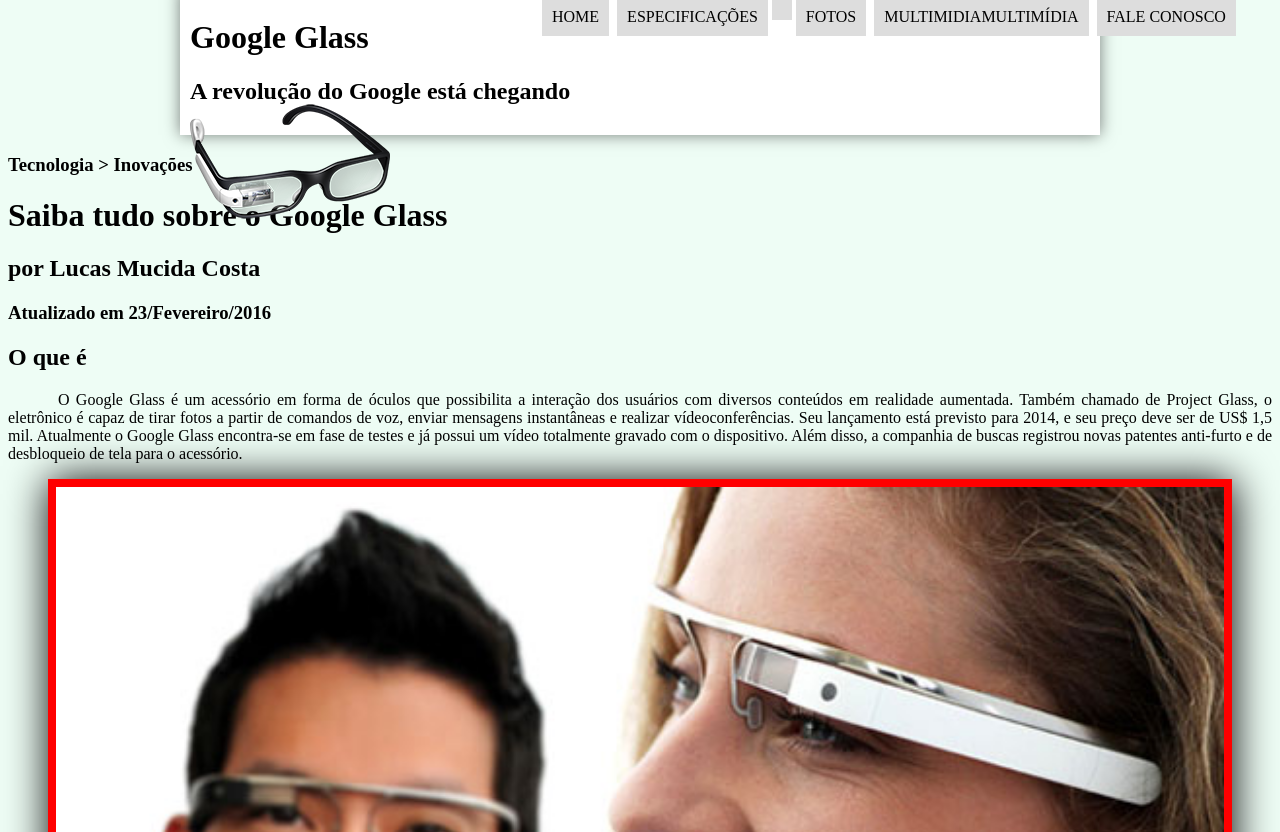
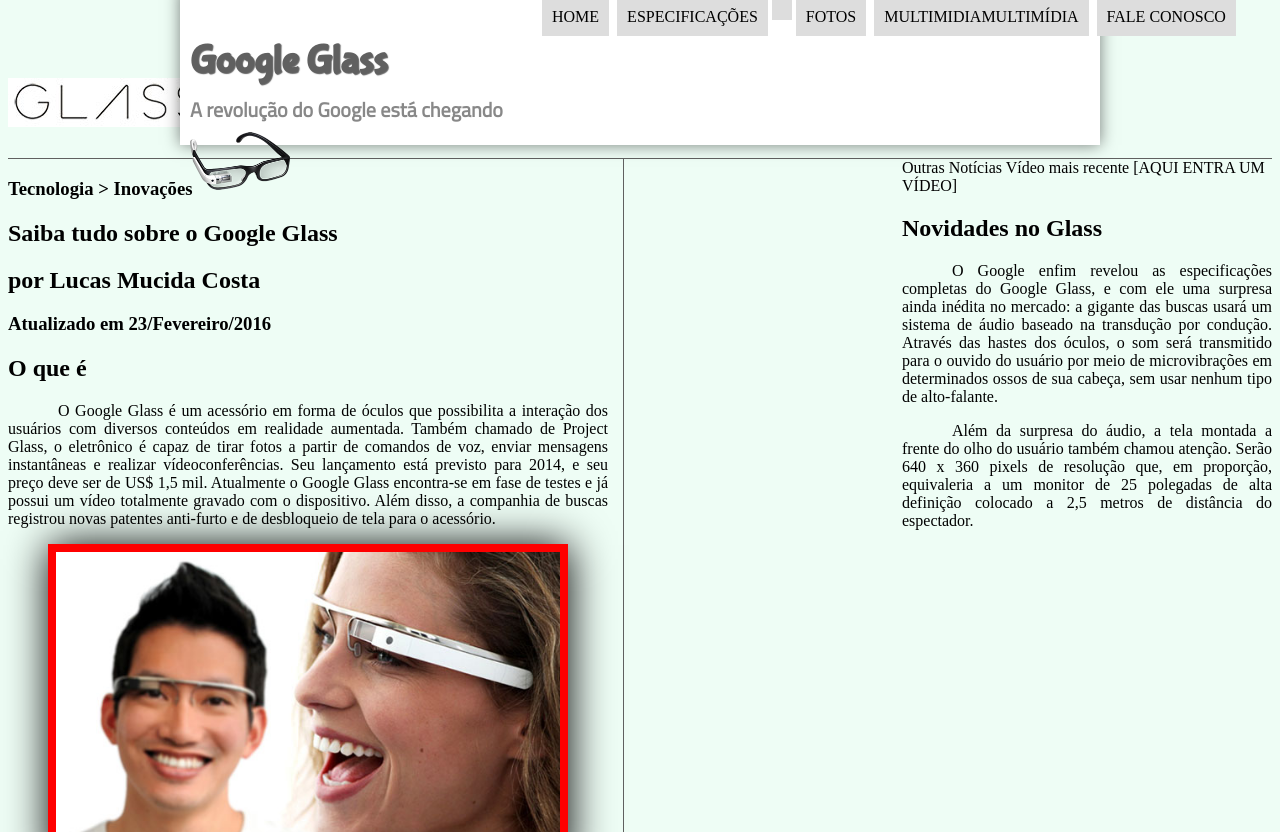
Before and after one commit to vitorbordoni/googleglass, a plain HTML site: page index.html in a window 1280 px wide. Shown: the top 832 px of the page. Drawn offline with Linux system fonts and the light colour scheme.

Commit message:
aula 8 alteraçao de fonte e semantica das divisoes

```diff
--- a/_css/estilo.css
+++ b/_css/estilo.css
@@ -1,9 +1,17 @@
 @charset="utf-8";
+
+@import url('https://fonts.googleapis.com/css?family=Titillium+Web');
+
+@font-face{
+	font-family:'FonteLogo';
+	src: url("../_fonts/bubblegum-sans-regular.otf");
+}
+
+
 p{
 	text-align: justify;
 	text-indent: 50px;
 }
-
 
 body{
 	 /*background-color: rgba (60,200,200,0.25);  /*O 0.25 é para clarear a cor do site */
@@ -23,8 +31,8 @@ div#interface{
 
 img#icone{
 	position: absolute;
-	top:100px;
-
+	top:130px;
+	width:100px;
 
 
 }
@@ -94,3 +102,50 @@ nav#menu a{
 nav#menu a:hover{
 	color: #ffffff;
 }
+
+
+header#cabecalho{
+	border-bottom: 1px #606060 solid;
+	height: 170px;
+	background: url("../_imagens/glass-logo-peq.jpg") no-repeat 0px 90px;  /* ../ volta uma pagina 0px horizontal  e 120px pra baixo
+	                                                                          é o deslocamento da imagem */
+
+}
+header#cabecalho h1{
+	font-family: FonteLogo, sans-serif;
+	font-size: 30pt;
+	color: #606060;
+	text-shadow: 1px 1px 1px rgba(0,0,0,0.6);
+	margin-top: 40px;
+	margin-bottom: 10px
+}
+
+header#cabecalho h2{
+	font-family: Titillium Web, sans-serif;
+	font-size: 15pt;
+	color: #888888;
+	margin-top: 10px;
+	margin-bottom: 10px
+
+}
+
+
+section#corpo{
+	display: block;
+	width: 600px;
+	float: left;
+	border-right: 1px solid #606060;
+	padding-right: 15px;
+}
+
+aside#lateral{
+	display:block;
+	width: 370px;
+	float: right;
+}
+footer#rodape{
+	clear: both;
+	border-top: 1px solid #606060;
+	text-align:center;
+
+}
--- a/index.html
+++ b/index.html
@@ -25,6 +25,7 @@
 	  </ul>
 	</nav>
 	</header>
+	<section id ="corpo">
 
 	<h3>Tecnologia > Inovações</h3>
 	<h1>Saiba tudo sobre o Google Glass</h1>
@@ -62,7 +63,8 @@
 
 
 	[AQUI ENTRA UM VÍDEO]
-
+</section>
+<aside id="lateral">
 	Outras Notícias
 	Vídeo mais recente
 
@@ -72,9 +74,11 @@
 	<p>O Google enfim revelou as especificações completas do Google Glass, e com ele uma surpresa ainda inédita no mercado: a gigante das buscas usará um sistema de áudio baseado na transdução por condução. Através das hastes dos óculos, o som será transmitido para o ouvido do usuário por meio de microvibrações em determinados ossos de sua cabeça, sem usar nenhum tipo de alto-falante.</p>
 
 	<P>Além da surpresa do áudio, a tela montada a frente do olho do usuário também chamou atenção. Serão 640 x 360 pixels de resolução que, em proporção, equivaleria a um monitor de 25 polegadas de alta definição colocado a 2,5 metros de distância do espectador.</P>
-
+</aside>
+<footer id="rodape">
 	Copyright 2016 - by Lucas Mucida
 	Facebook | Twitter
+ 	</footer>
  	</div>
 </body>
 </html>
```
